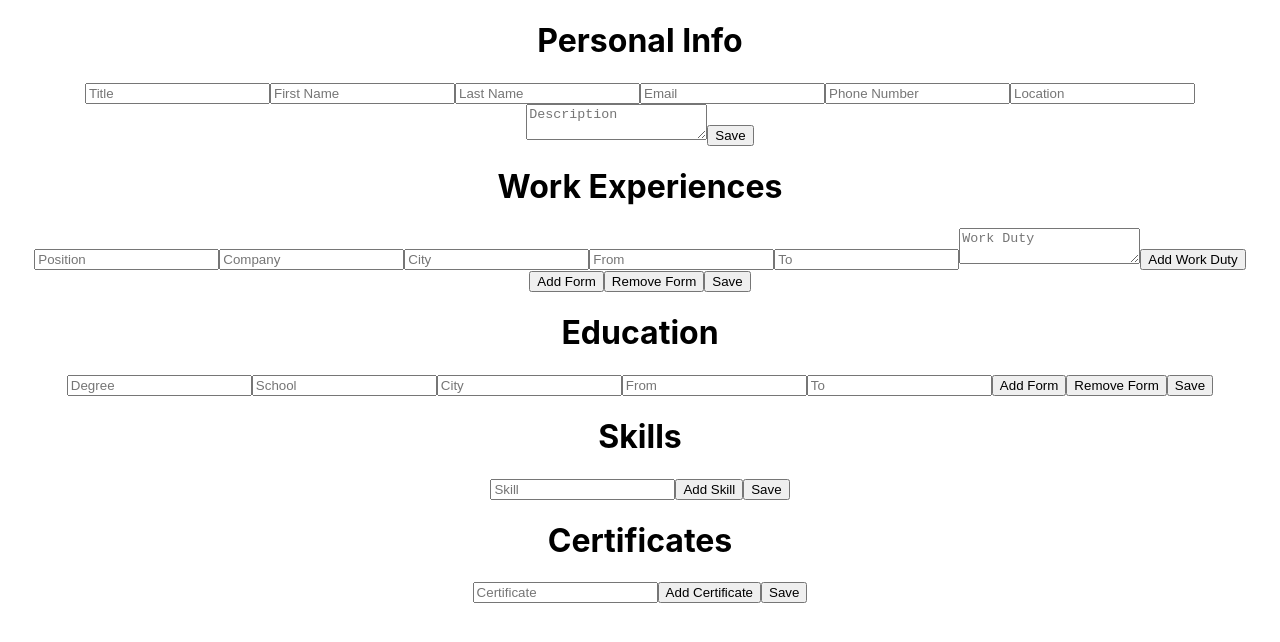
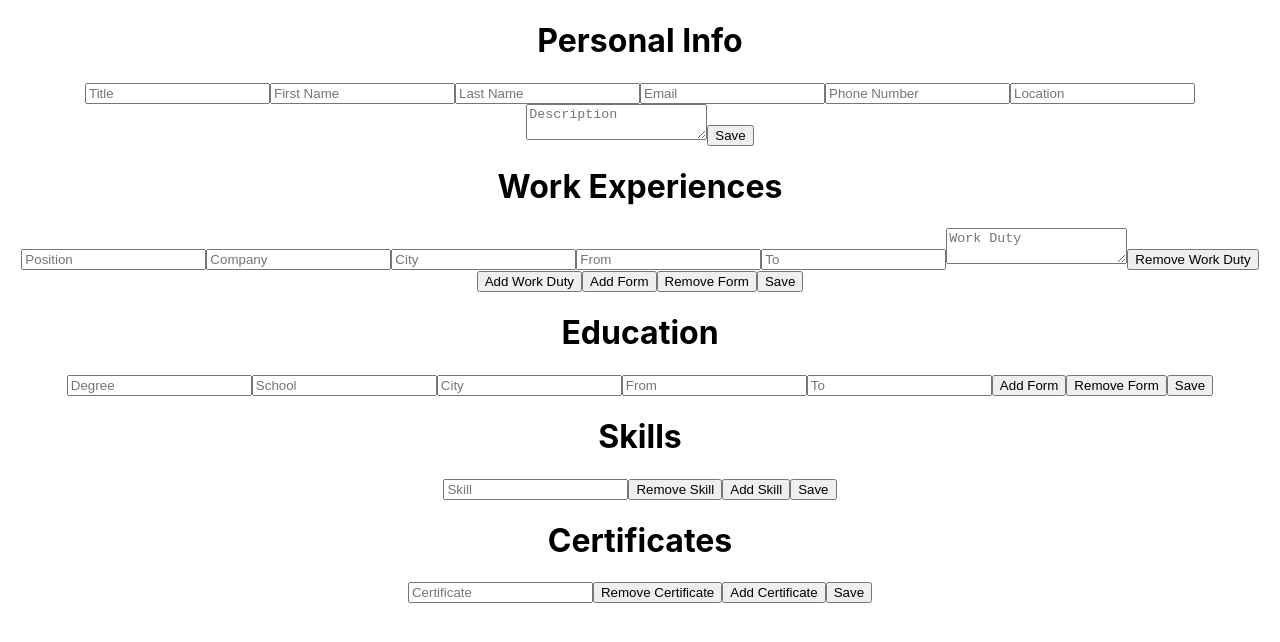
Before and after one commit to G-Cioni/cv-creator, a React (Create React App) app: page / in a window 1280 px wide. Shown: the top 642 px of the page. Built offline with nearby package versions, Linux system fonts and the light colour scheme.

Commit message:
Can now remove specific "extra inputs"

```diff
--- a/src/components/forms/Form.js
+++ b/src/components/forms/Form.js
@@ -12,6 +12,7 @@ class Form extends Component {
     };
     this.onInputChange = this.onInputChange.bind(this);
     this.addExtraInput = this.addExtraInput.bind(this);
+    this.removeExtraInput = this.removeExtraInput.bind(this);
   }
 
   // Updates state on input change
@@ -100,6 +101,22 @@ class Form extends Component {
     }
   }
 
+  // Removes a specific input field from the state and counter
+  removeExtraInput(name, inputId) {
+    const { extraInputsCounter } = this.state;
+    if (extraInputsCounter.length > 1) {
+      this.setState((state) => {
+        delete state.formFields[name];
+        return {
+          ...state,
+          extraInputsCounter: state.extraInputsCounter.filter(
+            (id) => id !== inputId,
+          ),
+        };
+      });
+    }
+  }
+
   componentDidMount() {
     // Add's the first uniqid to the extraInputCounter
     this.addExtraInput();
@@ -124,11 +141,14 @@ class Form extends Component {
       return (
         <Input
           key={id}
+          inputId={id}
           type={type}
           placeHolder={placeHolder}
           name={name}
+          parentFormType={formType}
           inputValue={inputValue}
           handleOnChange={this.onInputChange}
+          removeExtraInput={name.includes(id) ? this.removeExtraInput : null}
         />
       );
     });
--- a/src/components/forms/Input.js
+++ b/src/components/forms/Input.js
@@ -1,11 +1,30 @@
-import React, { Component } from 'react';
+import React, { Component, Fragment } from 'react';
+import Button from './Button';
 
 class Input extends Component {
   render() {
-    const { handleOnChange, placeHolder, inputValue, name, type } = this.props;
+    const {
+      handleOnChange,
+      placeHolder,
+      inputValue,
+      name,
+      type,
+      removeExtraInput,
+      inputId,
+      parentFormType,
+    } = this.props;
 
+    // Assigns the extra input fields name based on it's context
+    const extraInputName =
+      parentFormType === 'workExperiences'
+        ? 'Work Duty'
+        : parentFormType === 'skills'
+        ? 'Skill'
+        : 'Certificate';
     // Conditionally renders an input field or a textarea
-    return type === 'input' ? (
+    return (
+      <Fragment>
+        {type === 'input' ? (
           <input
             value={inputValue}
             onChange={(e) => handleOnChange(e, name)}
@@ -17,6 +36,14 @@ class Input extends Component {
             onChange={(e) => handleOnChange(e, name)}
             placeholder={placeHolder}
           />
+        )}
+        {removeExtraInput ? (
+          <Button
+            onClick={() => removeExtraInput(name, inputId)}
+            text={`Remove ${extraInputName}`}
+          />
+        ) : null}
+      </Fragment>
     );
   }
 }
```
Lines whose indentation alone changed are shown as unchanged.
